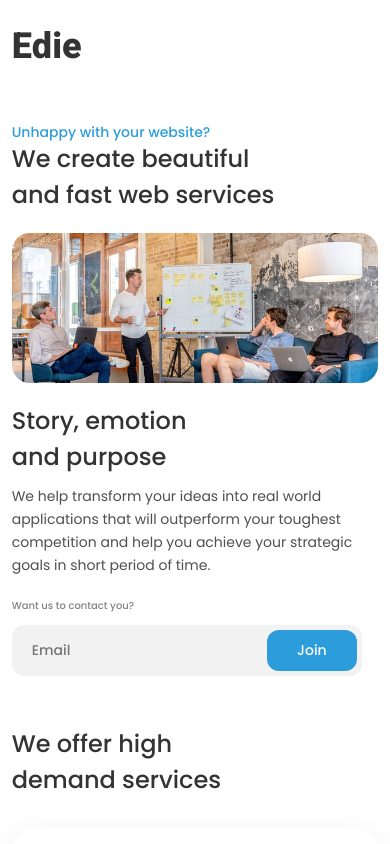
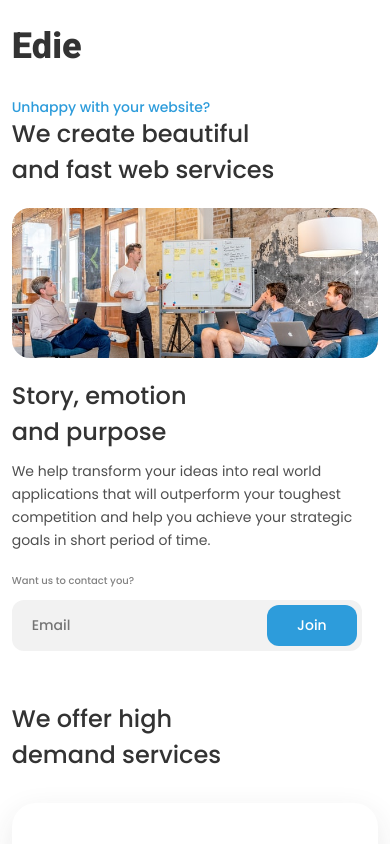
Before and after one commit to Adebesin-Cell/Edie-homepage, a plain HTML site: page index.html in a window 390 px wide. Shown: the top 844 px of the page. Drawn offline with Linux system fonts and the light colour scheme.

Commit message:
updating UI

```diff
--- a/scss/layout/_header.scss
+++ b/scss/layout/_header.scss
@@ -3,7 +3,7 @@
   background: var(--white);
   @media only screen and (max-width: 600px) {
     padding-top: var(--span-s);
-    padding-bottom: calc(var(--span-s) + 5px);
+    // padding-bottom: calc(var(--span-s) + 5px);
   }
 
   &__wrapper {
```
Also changed, not shown: css/styles.css, 1 other file.
